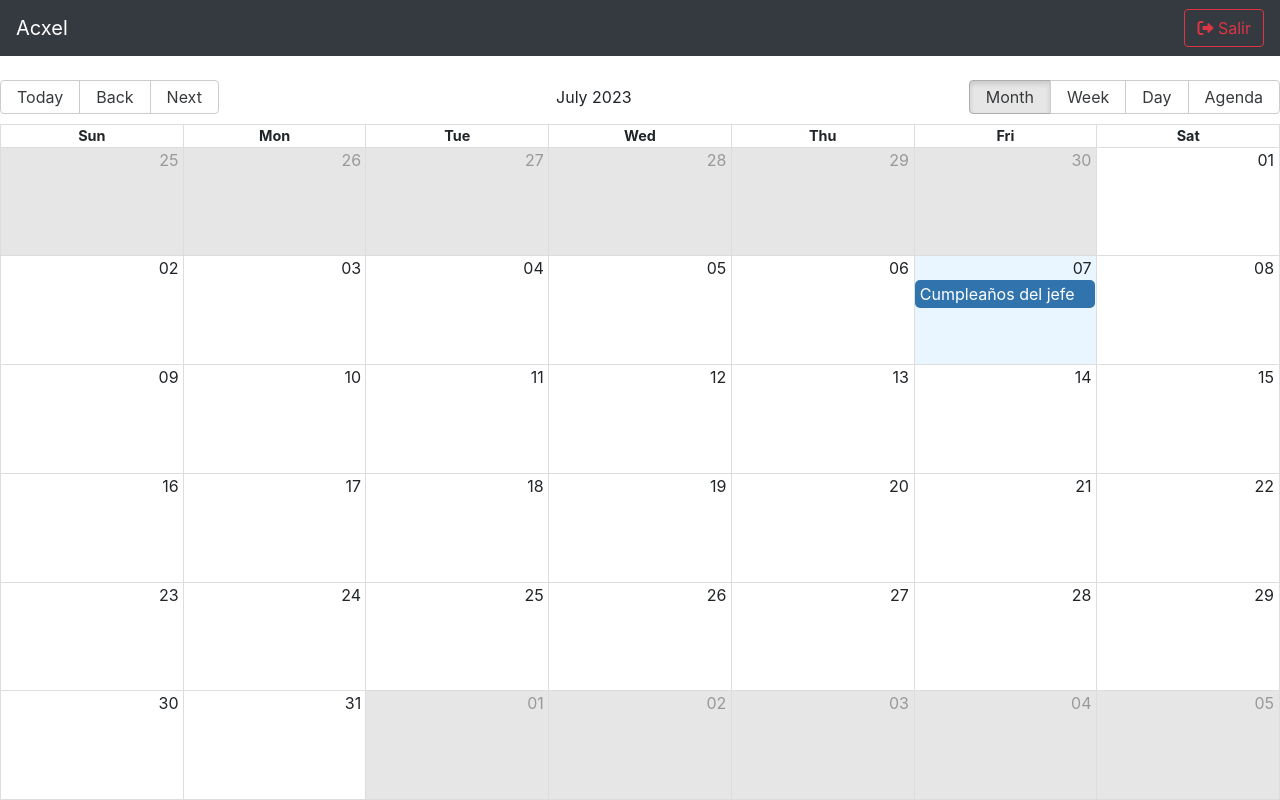
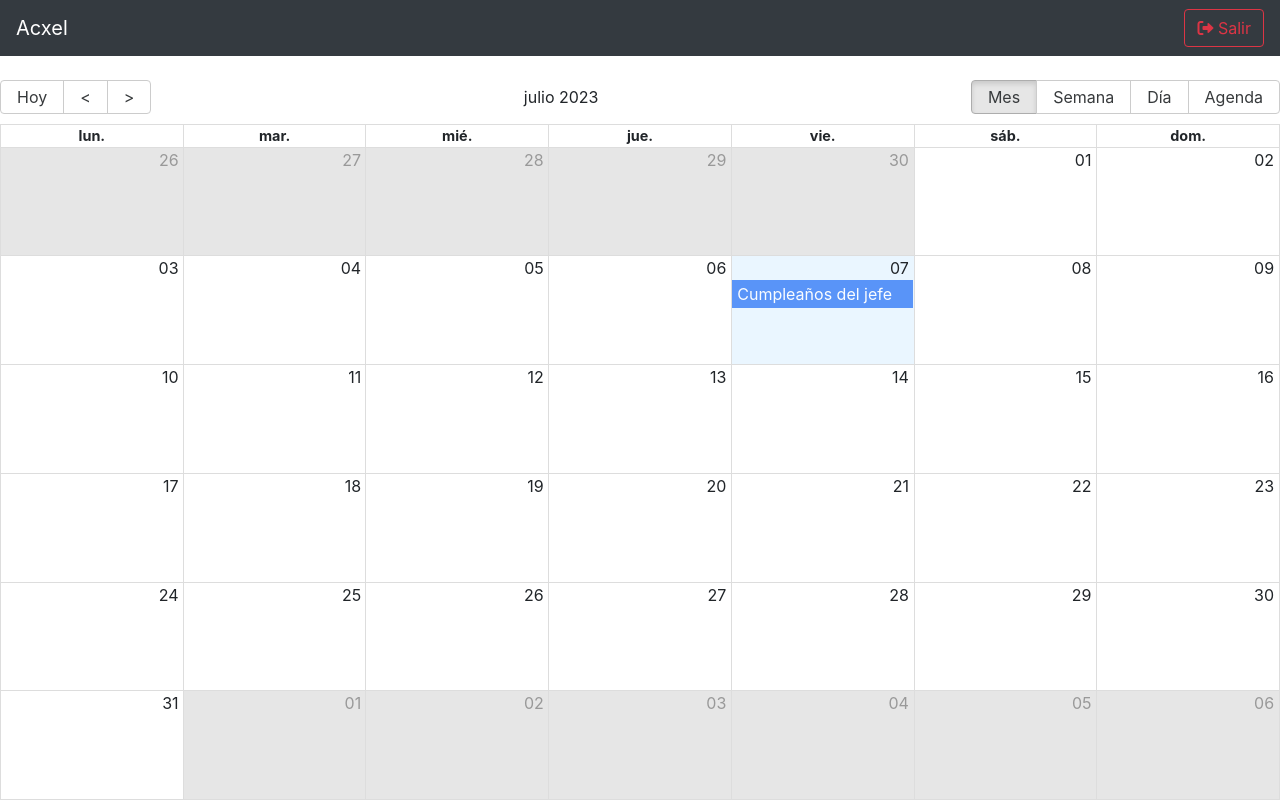
Before and after one commit to AcxelMorales/mern-calendar-frontend, a React (Create React App) app: page /calendar in a window 1280 px wide. Built offline with nearby package versions, Linux system fonts and the light colour scheme.

Commit message:
Added additional settings to the calendar

```diff
--- a/src/components/calendar/CalendarScreen.jsx
+++ b/src/components/calendar/CalendarScreen.jsx
@@ -3,9 +3,14 @@
 import { Calendar, momentLocalizer } from 'react-big-calendar';
 import moment from 'moment';
 
+import 'react-big-calendar/lib/css/react-big-calendar.css';
+import 'moment/locale/es';
+
 import { Navbar } from '../ui/Navbar';
 
-import 'react-big-calendar/lib/css/react-big-calendar.css';
+import { messages } from '../../helpers/calendar-messages-es';
+
+moment.locale('es');
 
 const localizer = momentLocalizer(moment);
 const myEventsList = [
@@ -14,10 +19,25 @@
     start: moment().toDate(),
     end: moment().add(2, 'hours').toDate(),
     bgColor: '#fafafa',
+    notes: 'Tomar cerveza 🍺',
   },
 ];
 
 export const CalendarScreen = () => {
+  const eventStyleGetter = (event, start, end, isSelected) => {
+    const style = {
+      backgroundColor: '#367CF7',
+      borderRadius: '0px',
+      opacity: 0.8,
+      display: 'block',
+      color: 'white',
+    };
+
+    return {
+      style,
+    };
+  };
+
   return (
     <div className="calendar-screen">
       <Navbar />
@@ -27,6 +47,8 @@
         events={myEventsList}
         startAccessor="start"
         endAccessor="end"
+        messages={messages}
+        eventPropGetter={eventStyleGetter}
       />
     </div>
   );
--- /dev/null
+++ b/src/helpers/calendar-messages-es.js
@@ -0,0 +1,15 @@
+export const messages = {
+  allDay: 'Todo el día',
+  previous: '<',
+  next: '>',
+  today: 'Hoy',
+  month: 'Mes',
+  week: 'Semana',
+  day: 'Día',
+  agenda: 'Agenda',
+  date: 'Fecha',
+  time: 'Hora',
+  event: 'Evento',
+  noEventsInRange: 'No hay eventos en este rango',
+  showMore: (total) => `+ Ver más (${total})`,
+};
```
